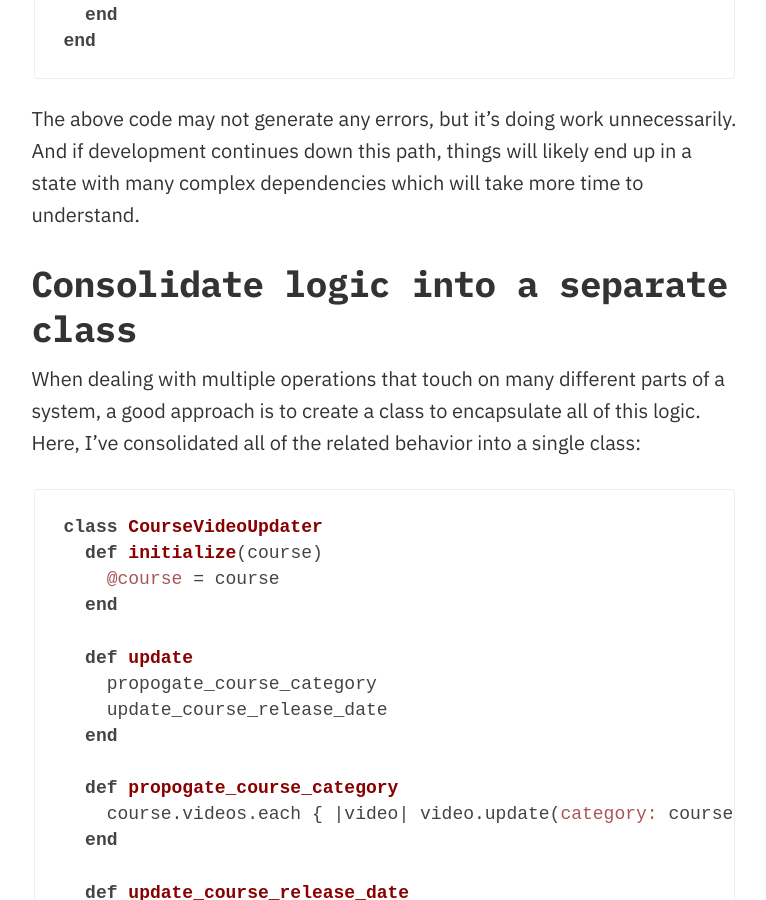
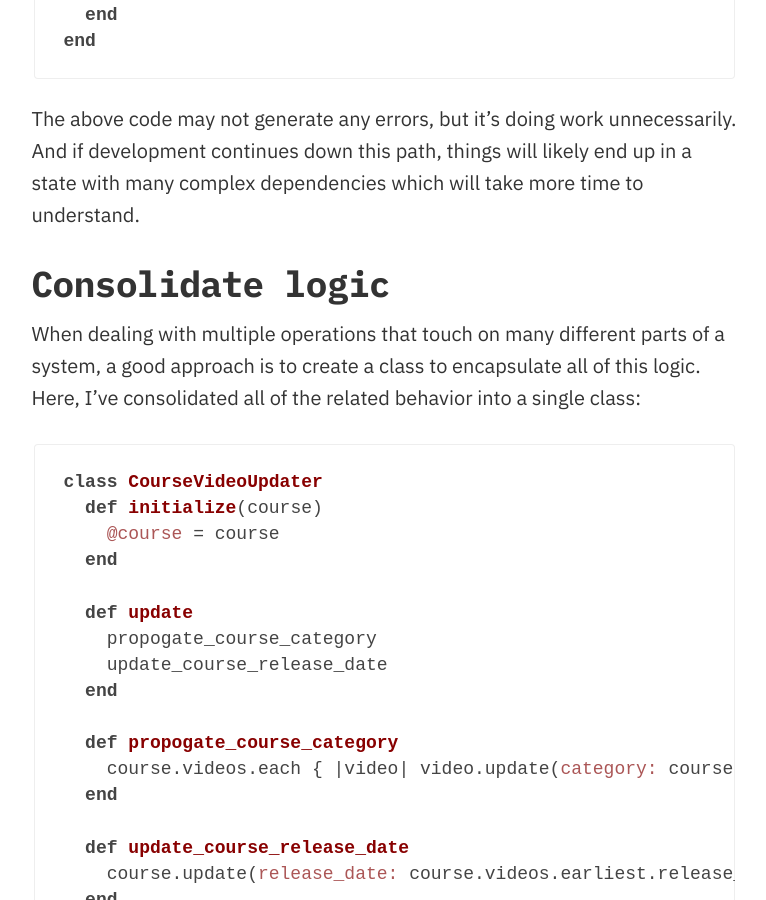
Before and after one commit to razeware/razeware.github.io, a Jekyll site: the page built from _posts/2018-07-13-active-record-callbacks.md, in a window 1280 px wide and 900 px high, scrolled down 6247 px. Shown: the whole window, without its empty margins (136-902 px from the left). Built offline with Jekyll 4.4.1, drawn with Linux system fonts in a browser that asks for light colours; nearby versions of some CDN libraries.

Commit message:
Shorten sub header

```diff
--- a/_posts/2018-07-13-active-record-callbacks.md
+++ b/_posts/2018-07-13-active-record-callbacks.md
@@ -155,7 +155,7 @@ end
 
 The above code may not generate any errors, but it’s doing work unnecessarily. And if development continues down this path, things will likely end up in a state with many complex dependencies which will take more time to understand.
 
-## Consolidate logic into a separate class
+## Consolidate logic
 
 When dealing with multiple operations that touch on many different parts of a system, a good approach is to create a class to encapsulate all of this logic. Here, I’ve consolidated all of the related behavior into a single class:
 
```
